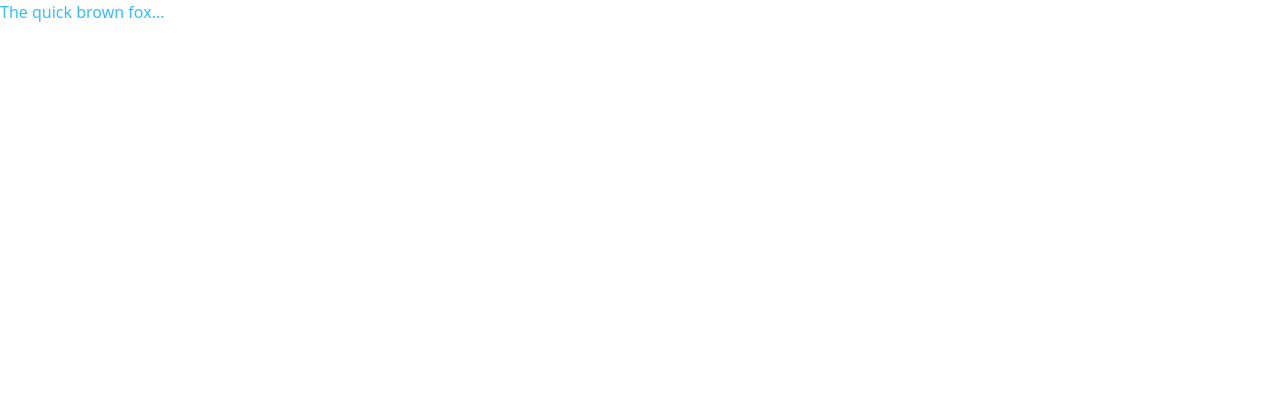
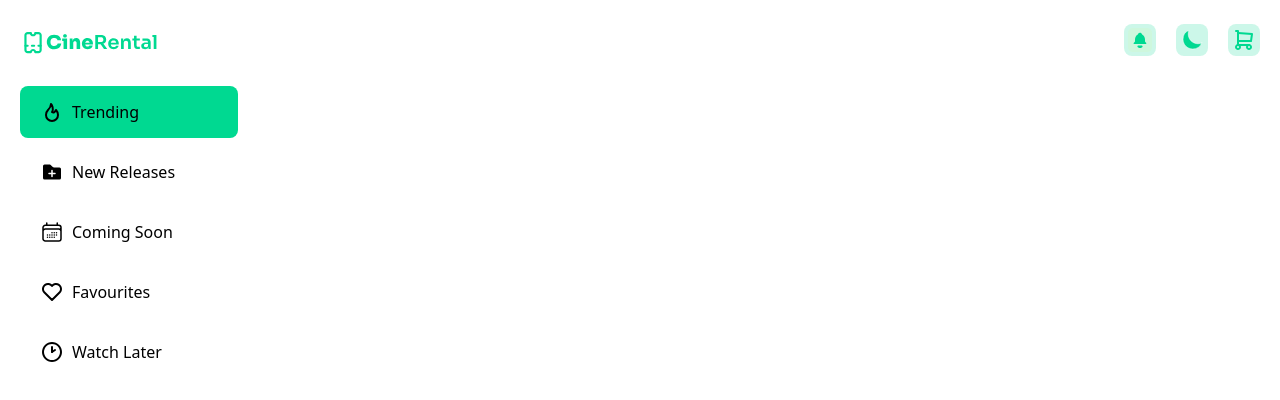
Before and after one commit to Delowar-maker/movie-rental, a React (Vite) app: page / in a window 1280 px wide. Shown: the top 400 px of the page. Built offline with nearby package versions, Linux system fonts and the light colour scheme.

Commit message:
header sidebar 1.0.0

```diff
--- a/src/App.jsx
+++ b/src/App.jsx
@@ -1,7 +1,15 @@
+import Header from "./Header";
+import Sidebar from "./Sidebar";
+
 export default function App() {
   return (
-    <div>
-      <p className="text-sky-400/100">The quick brown fox...</p>
-    </div>
+    <>
+      <Header />
+      <main>
+        <div className="container grid lg:grid-cols-[218px_1fr] gap-[3.5rem]">
+          <Sidebar />
+        </div>
+      </main>
+    </>
   );
 }
--- /dev/null
+++ b/src/Header.jsx
@@ -0,0 +1,42 @@
+import Moon from "./assets/icons/moon.svg";
+import Logo from "./assets/logo.svg";
+import Ring from "./assets/ring.svg";
+import ShoppingCart from "./assets/shopping-cart.svg";
+export default function Header() {
+  return (
+    <header>
+      <nav className="container flex items-center justify-between space-x-10 py-6">
+        <a href="index.html">
+          <img src={Logo} width="139" height="26" alt="" />
+        </a>
+
+        <ul className="flex items-center space-x-5">
+          <li>
+            <a
+              className="bg-primary/20 dark:bg-primary/[7%] rounded-lg backdrop-blur-[2px] p-1 inline-block"
+              href="#"
+            >
+              <img src={Ring} width="24" height="24" alt="" />
+            </a>
+          </li>
+          <li>
+            <a
+              className="bg-primary/20 dark:bg-primary/[7%] rounded-lg backdrop-blur-[2px] p-1 inline-block"
+              href="#"
+            >
+              <img src={Moon} width="24" height="24" alt="" />
+            </a>
+          </li>
+          <li>
+            <a
+              className="bg-primary/20 dark:bg-primary/[7%] rounded-lg backdrop-blur-[2px] p-1 inline-block"
+              href="#"
+            >
+              <img src={ShoppingCart} width="24" height="24" alt="" />
+            </a>
+          </li>
+        </ul>
+      </nav>
+    </header>
+  );
+}
--- /dev/null
+++ b/src/Sidebar.jsx
@@ -0,0 +1,58 @@
+import CommingSoon from "./assets/icons/commingSoon.svg";
+import Favourite from "./assets/icons/favourite.svg";
+import NewRelease from "./assets/icons/newRelease.svg";
+import Trending from "./assets/icons/trending.svg";
+import WatchLater from "./assets/icons/watchLater.svg";
+export default function Sidebar() {
+  return (
+    <aside>
+      <ul className="space-y-2">
+        <li>
+          <a
+            className="flex items-center space-x-2 px-5 py-3.5 rounded-lg bg-primary text-black"
+            href="#"
+          >
+            <img src={Trending} width="24" height="24" alt="" />
+            <span>Trending</span>
+          </a>
+        </li>
+        <li>
+          <a
+            className="flex items-center space-x-2 px-5 py-3.5 rounded-lg"
+            href="#"
+          >
+            <img src={NewRelease} width="24" height="24" alt="" />
+            <span>New Releases</span>
+          </a>
+        </li>
+        <li>
+          <a
+            className="flex items-center space-x-2 px-5 py-3.5 rounded-lg"
+            href="#"
+          >
+            <img src={CommingSoon} width="24" height="24" alt="" />
+            <span>Coming Soon</span>
+          </a>
+        </li>
+        <li>
+          <a
+            className="flex items-center space-x-2 px-5 py-3.5 rounded-lg"
+            href="#"
+          >
+            <img src={Favourite} width="24" height="24" alt="" />
+            <span>Favourites</span>
+          </a>
+        </li>
+        <li>
+          <a
+            className="flex items-center space-x-2 px-5 py-3.5 rounded-lg"
+            href="#"
+          >
+            <img src={WatchLater} width="24" height="24" alt="" />
+            <span>Watch Later</span>
+          </a>
+        </li>
+      </ul>
+    </aside>
+  );
+}
```
